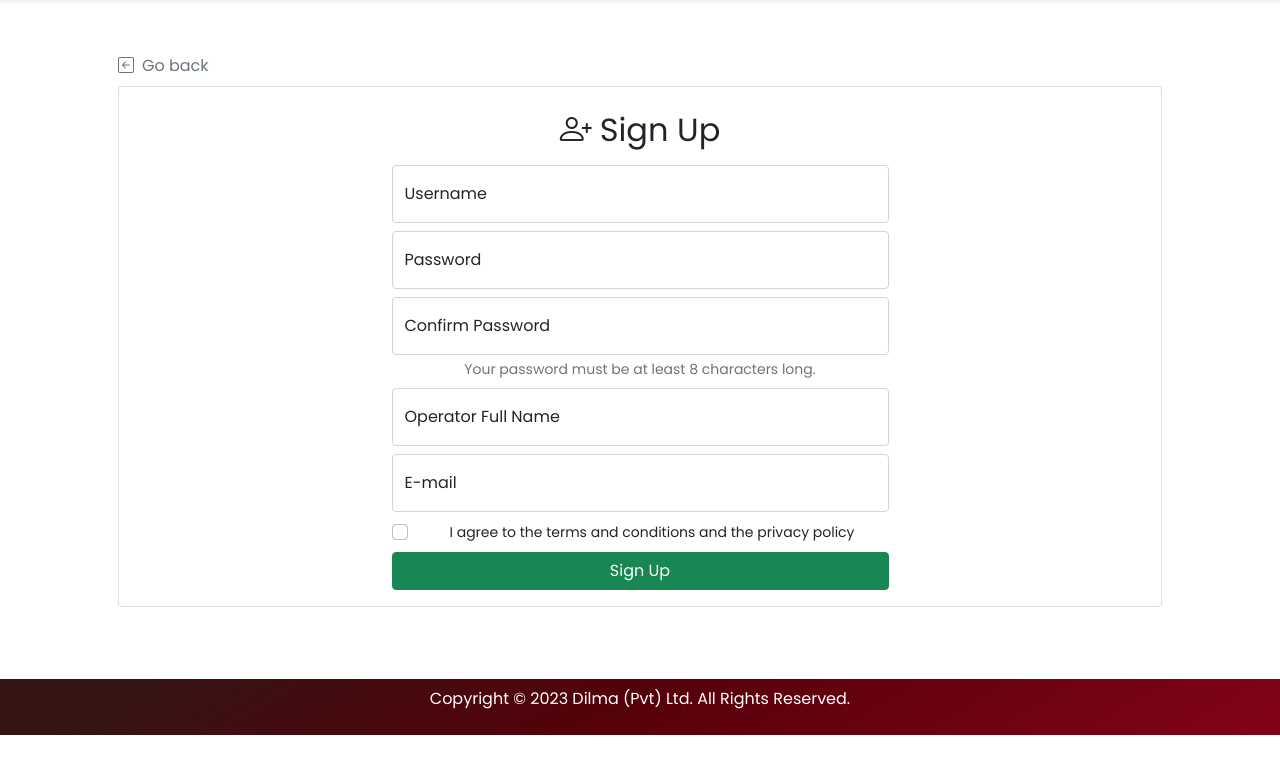
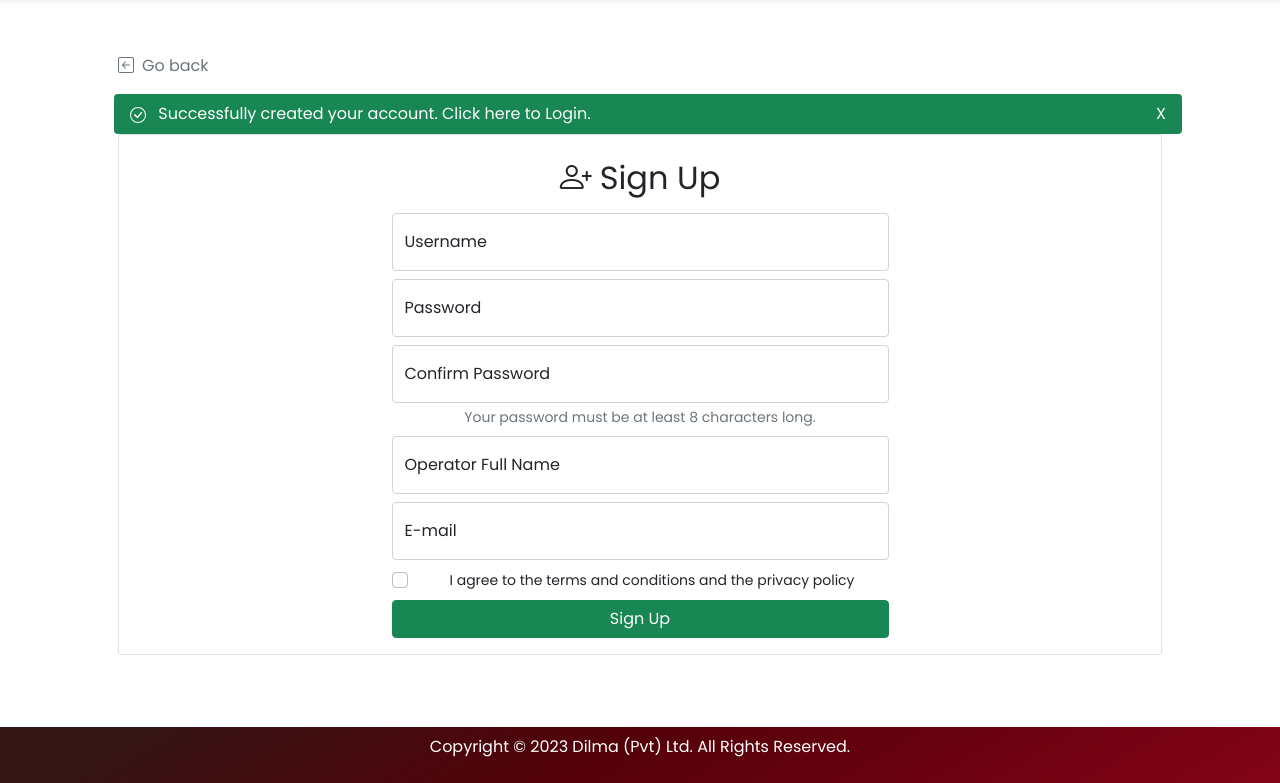
Before and after one commit to Kaveesha07/Dilma_System, a PHP site: page /Views/user_registration.php?reg_up=1 in a window 1280 px wide. Shown: the part 66-849 px from the top of the page. Before the commit the page ends 801 px from the top, so only its background shows below. Run offline with PHP 8.4, Linux system fonts and the light colour scheme; some libraries are stand-ins or nearby versions.

Commit message:
finalUpdate

```diff
--- a/Views/user_login.php
+++ b/Views/user_login.php
@@ -50,8 +50,8 @@
                     <a class="nav nav-item text-decoration-none text-muted mb-2 small" href="admin_login.php">
                         <i class="bi bi-shop me-2"></i>Log in to Admin
                     </a>
-                    <a class="nav nav-item text-decoration-none text-muted mb-2 small" href="cust_forgot_pwd.php">
-                        <i class="bi bi-key me-2"></i>Forgot your password?
+                    <!--<a class="nav nav-item text-decoration-none text-muted mb-2 small" href="cust_forgot_pwd.php">
+                        <i class="bi bi-key me-2"></i>Forgot your password?-->
                     </a>
                     <a class="nav nav-item text-decoration-none text-muted mb-2 small" href="user_registration.php">
                         <i class="bi bi-person-plus me-2"></i>Create your new account
--- a/Views/user_registration.php
+++ b/Views/user_registration.php
@@ -36,10 +36,43 @@
         <a class="nav nav-item text-decoration-none text-muted mb-2 pt-5 mt-5" href="#" onclick="history.back();">
             <i class="bi bi-arrow-left-square me-2"></i>Go back
         </a>
+        <div >
+            <?php
+            if(isset($_GET["reg_up"])){
+                if($_GET["reg_up"]==1){
+                    ?>
+            <div class="row row-cols-1 notibar">
+                <div class="col mt-2 ms-2 p-2 bg-success text-white rounded text-start">
+                    <svg xmlns="http://www.w3.org/2000/svg" width="16" height="16" fill="currentColor"
+                        class="bi bi-check-circle ms-2" viewBox="0 0 16 16">
+                        <path d="M8 15A7 7 0 1 1 8 1a7 7 0 0 1 0 14zm0 1A8 8 0 1 0 8 0a8 8 0 0 0 0 16z" />
+                        <path
+                            d="M10.97 4.97a.235.235 0 0 0-.02.022L7.477 9.417 5.384 7.323a.75.75 0 0 0-1.06 1.06L6.97 11.03a.75.75 0 0 0 1.079-.02l3.992-4.99a.75.75 0 0 0-1.071-1.05z" />
+                    </svg>
+                    <span class="ms-2 mt-2">Successfully created your account.<a class="text-decoration-none link-light" href="user_login.php"> Click here to Login.</a></span>
+                    <span class="me-2 float-end"><a class="text-decoration-none link-light" href="user_registration.php">X</a></span>
+                </div>
+            </div>
+            <?php }else{ ?>
+            <div class="row row-cols-1 notibar">
+                <div class="col mt-2 ms-2 p-2 bg-danger text-white rounded text-start">
+                    <svg xmlns="http://www.w3.org/2000/svg" width="16" height="16" fill="currentColor"
+                        class="bi bi-x-circle ms-2" viewBox="0 0 16 16">
+                        <path d="M8 15A7 7 0 1 1 8 1a7 7 0 0 1 0 14zm0 1A8 8 0 1 0 8 0a8 8 0 0 0 0 16z" />
+                        <path
+                            d="M4.646 4.646a.5.5 0 0 1 .708 0L8 7.293l2.646-2.647a.5.5 0 0 1 .708.708L8.707 8l2.647 2.646a.5.5 0 0 1-.708.708L8 8.707l-2.646 2.647a.5.5 0 0 1-.708-.708L7.293 8 4.646 5.354a.5.5 0 0 1 0-.708z" />
+                    </svg><span class="ms-2 mt-2">Failed to created your account.<a class="text-decoration-none link-light" href="user_login.php"> Click here to Login</a></span>
+                    <span class="me-2 float-end"><a class="text-decoration-none link-light" href="user_registration.php">X</a></span>
+                </div>
+            </div>
+            <?php }
+                }
+            ?>
+        </div>
         <div class="cardBox">
         <div class="card text-center ">
         <div class="container form-signin mt-auto w-50">
-        <form method="POST" action="add_cust.php" class="form-signin " >
+        <form method="POST" action="user_registration_accept.php" class="form-signin " >
             <h2 class="mt-4 mb-3 fw-normal text-bold"><i class="bi bi-person-plus me-2"></i>Sign Up</h2>
             <div class="form-floating mb-2">
                 <input type="text" class="form-control" id="username" placeholder="Username" name="username"
@@ -60,7 +93,7 @@
                 </div>
             </div>
             <div class="form-floating mb-2">
-                <input type="text" class="form-control" id="firstname" placeholder="Operator Full Name" name="fullname"
+                <input type="text" class="form-control" id="fullname" placeholder="Operator Full Name" name="fullname"
                     required>
                 <label for="firstname">Operator Full Name</label>
             </div>
```
Also changed, not shown: Views/user_registration_accept.php (+62 -0 lines).
